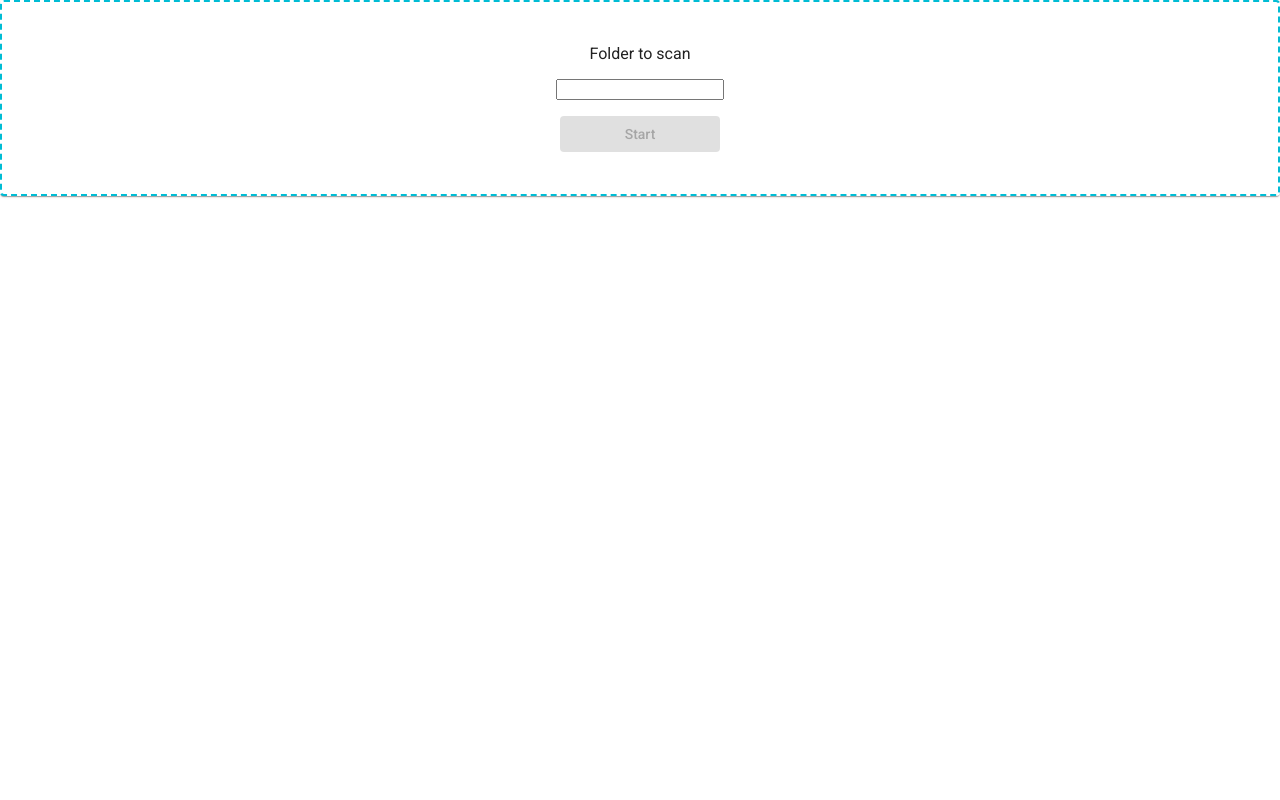
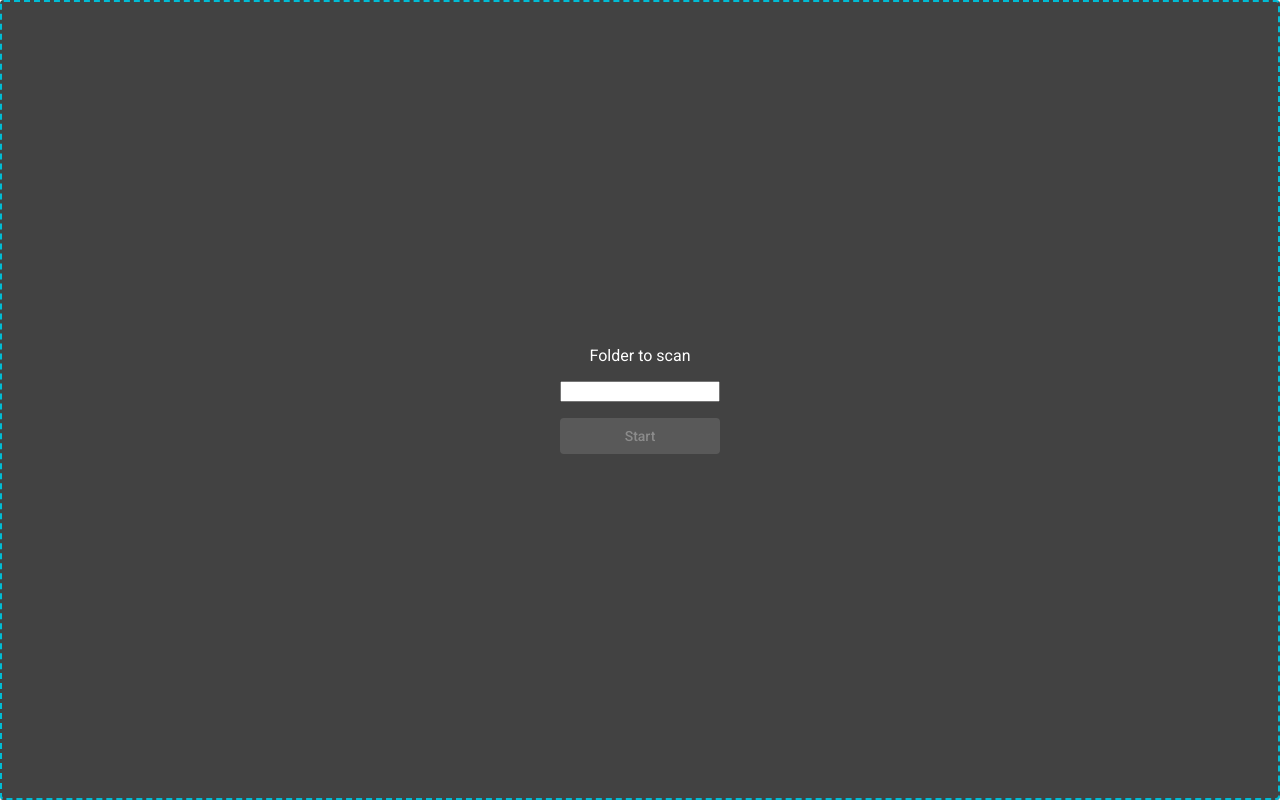
Before and after one commit to nel-sam/gomi, an Angular app: page / in a window 1280 px wide. Built offline with nearby package versions, Linux system fonts and the light colour scheme.

Commit message:
Made theme dark

```diff
--- a/src/app/home/home.component.scss
+++ b/src/app/home/home.component.scss
@@ -6,7 +6,8 @@
   justify-content: center;
   flex-direction: column;
   border: 2px dashed $light-blue;
-  height: 10rem;
+  height: 100%;
+  width:100%;
 
   .folder-select {
     margin: 1rem;
--- a/src/styles.scss
+++ b/src/styles.scss
@@ -16,12 +16,23 @@ $dark-accent: mat-palette($mat-amber, A200, A100, A400);
 $dark-warn: mat-palette($mat-deep-orange);
 
 // Create the theme object (a Sass map containing all of the palettes).
-$cdark-theme: mat-light-theme($dark-primary, $dark-accent, $dark-warn);
+$cdark-theme: mat-dark-theme($dark-primary, $dark-accent, $dark-warn);
 
 // Include theme styles for core and each component used in your app.
 // Alternatively, you can import and @include the theme mixins for each component
 // that you are using.
 @include angular-material-theme($cdark-theme);
 
-html, body { height: 100%; }
+*,
+*::before,
+*::after {
+  box-sizing: border-box;
+}
+
+html, body {
+  height: 100%;
+  margin: 0;
+  padding: 0; box-sizing: inherit;
+}
+
 body { margin: 0; font-family: Roboto, "Helvetica Neue", sans-serif; }
```
